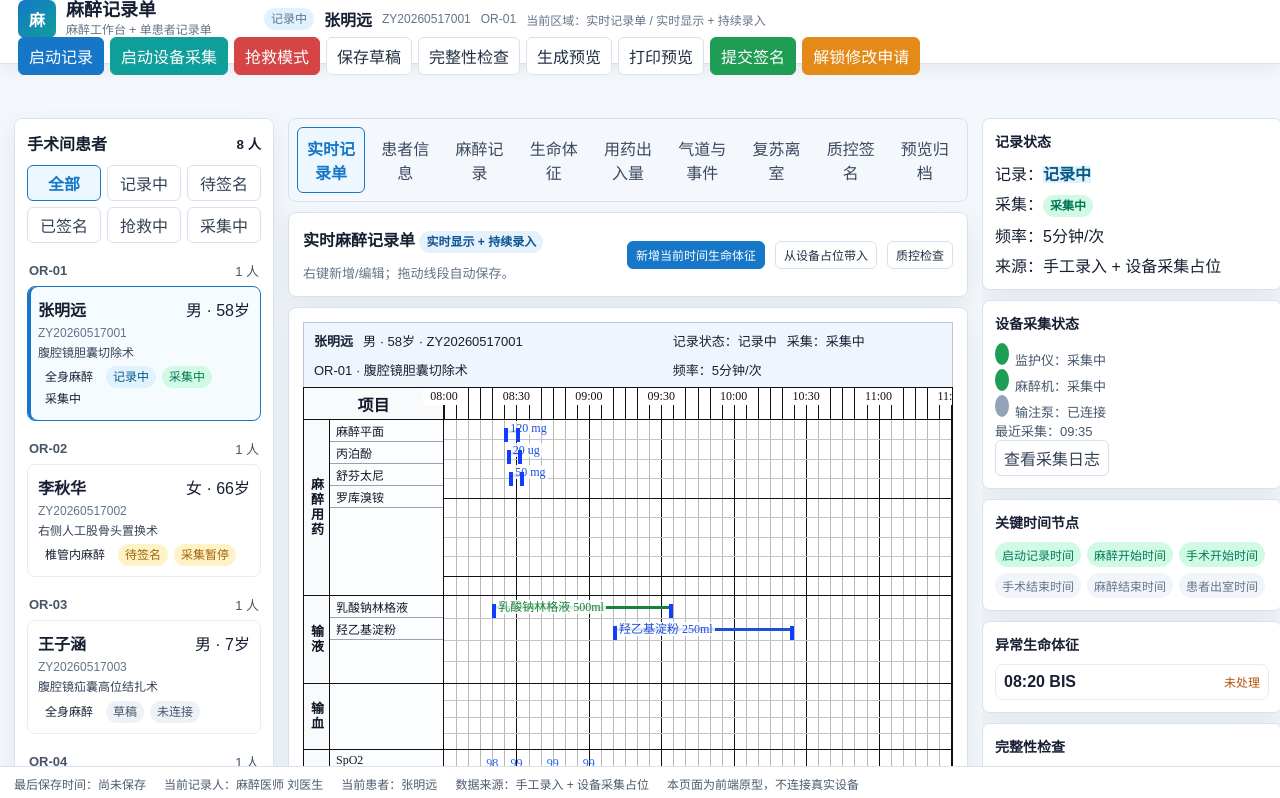
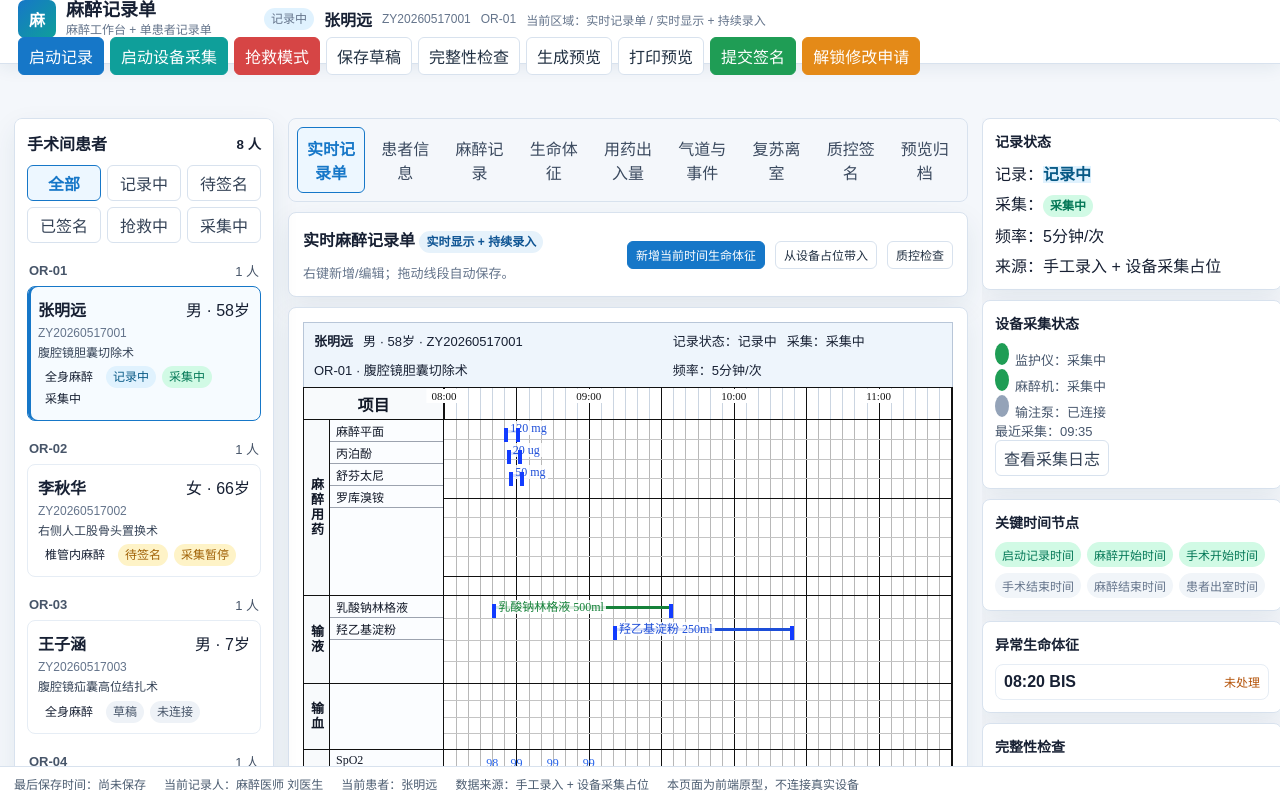
Before and after one commit to xueye612/mazuijilu, a Vue app: page / in a window 1280 px wide. Shown: the top 798 px of the page. Built offline with nearby package versions, Linux system fonts and the light colour scheme.

Commit message:
ui: simplify time ruler labels

```diff
--- a/src/styles/anesthesia-record-sheet.css
+++ b/src/styles/anesthesia-record-sheet.css
@@ -571,10 +571,10 @@ textarea:focus {
   top: 2px;
   transform: translateX(-50%);
   z-index: 4;
-  padding: 0 5px;
+  padding: 0 4px;
   background: #fff;
-  box-shadow: 0 0 0 2px #fff;
-  font-size: 12px;
+  box-shadow: 0 0 0 1px #fff;
+  font-size: 11px;
   line-height: 1.1;
   color: #111;
   white-space: nowrap;
@@ -588,11 +588,11 @@ textarea:focus {
   width: 0;
   height: auto;
   background: transparent;
-  border-left: 1px solid #111;
+  border-left: 1px solid #cbd5e1;
 }
 
 .minor-tick.major {
-  border-left-width: 1px;
+  border-left-color: #111;
 }
 
 .live-band {
--- a/src/views/anesthesia/AnesthesiaLiveSheet.vue
+++ b/src/views/anesthesia/AnesthesiaLiveSheet.vue
@@ -72,7 +72,7 @@
             <div class="sheet-left-head">项目</div>
             <div class="sheet-time-area">
               <span
-                v-for="tick in timeScale.majorTicks"
+                v-for="tick in rulerMajorTicks"
                 :key="tick.time"
                 class="major-tick-label"
                 :style="{ left: tick.percent + '%' }"
@@ -981,6 +981,7 @@ const sheetEnd = computed(() => {
   return calculateLiveSheetEnd(sheetStart.value, candidates, 210, 30);
 });
 const timeScale = computed(() => buildLiveTimeScale(sheetStart.value, sheetEnd.value, 5, 30));
+const rulerMajorTicks = computed(() => timeScale.value.majorTicks.filter((tick) => String(tick.time || '').endsWith(':00')));
 const sheetGridStyle = computed(() => ({
   '--minor-columns': Math.max(1, timeScale.value.totalMinutes / timeScale.value.minorInterval),
   '--major-columns': Math.max(1, timeScale.value.totalMinutes / timeScale.value.majorInterval),
```
